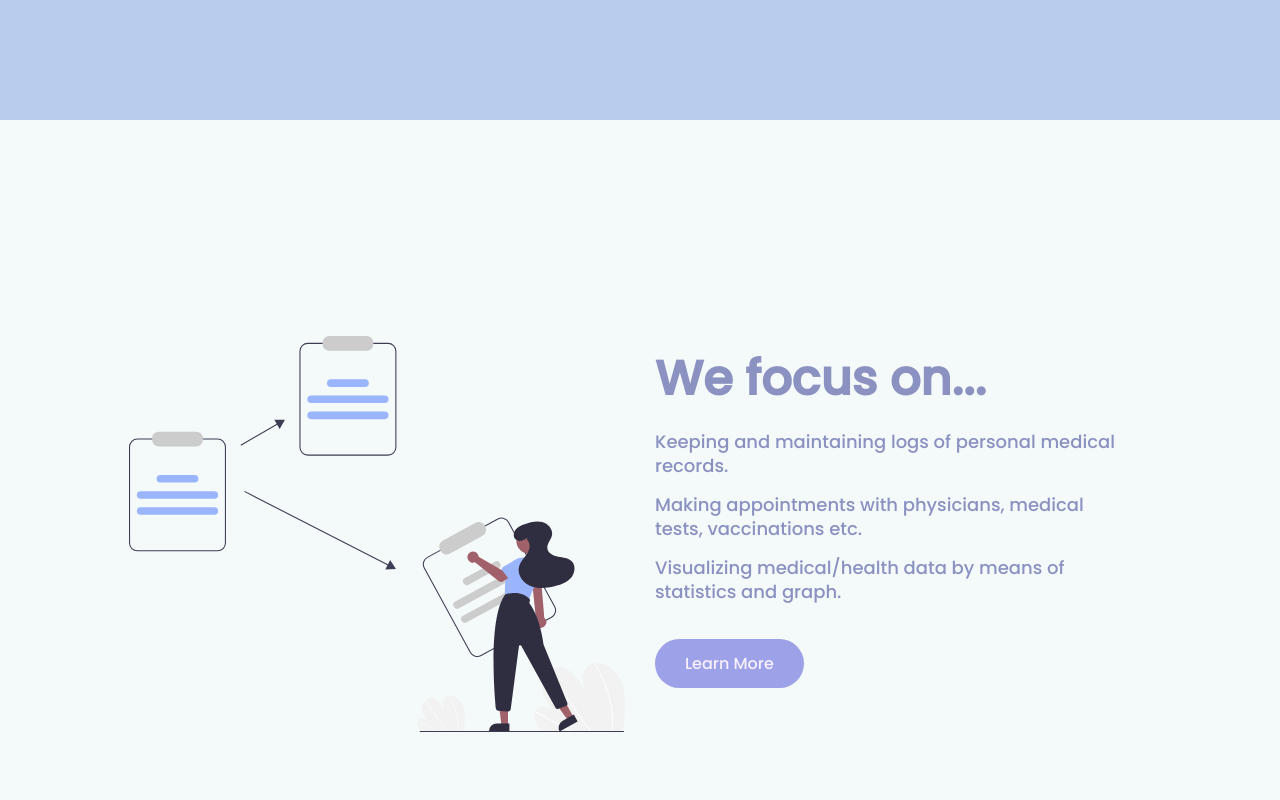
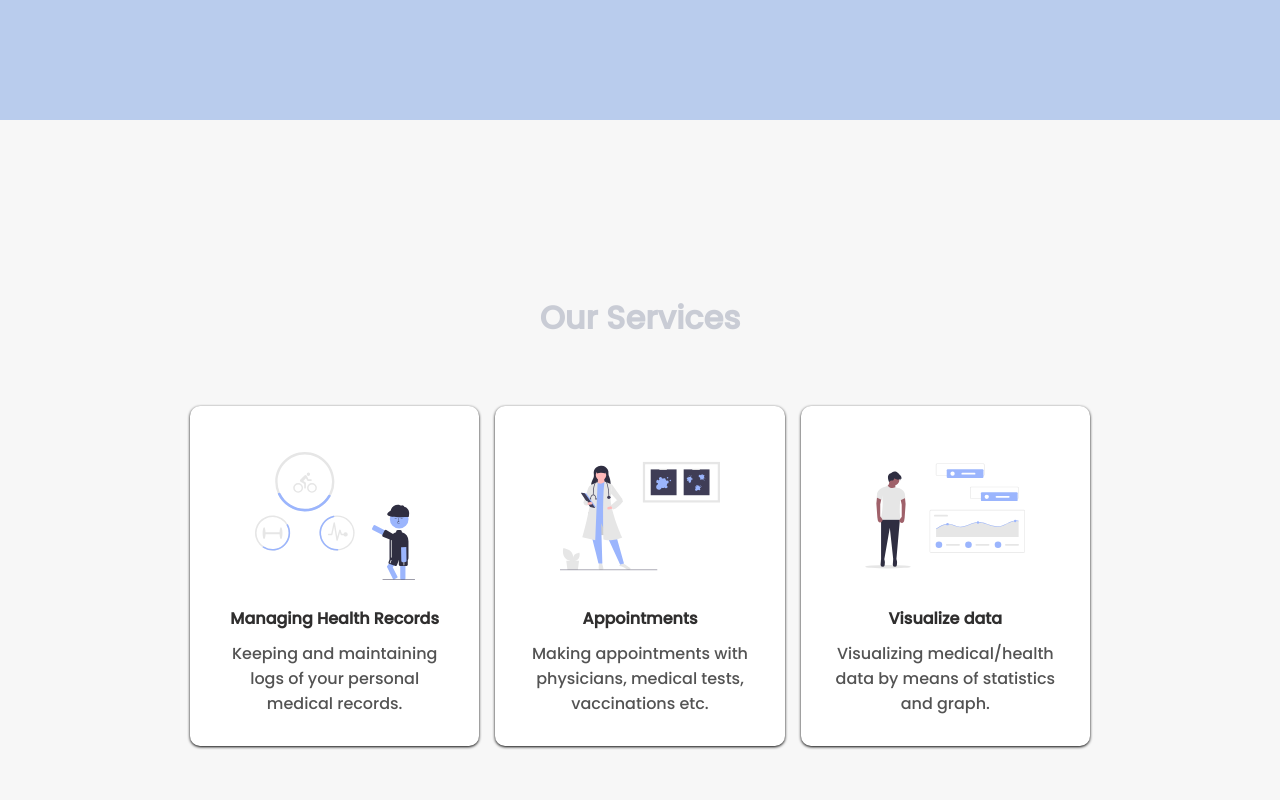
Before and after one commit to AradhanaChhabra/Medi-Care, a React (Create React App) app: page / in a window 1280 px wide. Shown: the part 1540-2340 px from the top of the page. Built offline with nearby package versions, Linux system fonts and the light colour scheme.

Commit message:
update in sections

```diff
--- a/src/Components/InfoSection/Data.js
+++ b/src/Components/InfoSection/Data.js
@@ -1,4 +1,4 @@
-export const homeObjOne = {
+export const homeObjAbout = {
     id: 'about',
     lightBg: false,
     lightText: true,
@@ -14,7 +14,7 @@ export const homeObjOne = {
     darkText:false
 }
 
-export const homeObjTwo = {
+export const homeObjGoals = {
     id: 'goals',
     lightBg: true,
     lightText: false,
@@ -35,7 +35,7 @@ export const homeObjTwo = {
     darkText:true
 }
 
-export const homeObjThree = {
+export const homeObjSpecs = {
     id: 'specifications',
     lightBg: false,
     lightText: true,
--- a/src/Components/Navbar/Navbar.js
+++ b/src/Components/Navbar/Navbar.js
@@ -15,16 +15,16 @@ export default function Navbar({toggle}) {
                     </MobileIcon>
                     <NavMenu>
                         <NavItem>
-                            <NavLinks to="About">About</NavLinks>
+                            <NavLinks to="about">About</NavLinks>
                         </NavItem>
                         <NavItem>
-                            <NavLinks to="goals">Goals</NavLinks>
+                            <NavLinks to="services">Services</NavLinks>
                         </NavItem>
                         <NavItem>
                             <NavLinks to="specifications">Specifications</NavLinks>
                         </NavItem>
                         <NavItem>
-                            <NavLinks to="signup">Sign Up</NavLinks>
+                            <NavLinks to="goals">Goals</NavLinks>
                         </NavItem>
                     </NavMenu>
                     <NavBtn>
--- /dev/null
+++ b/src/Components/Services/Services.js
@@ -0,0 +1,40 @@
+import React from 'react'
+import { ServicesCard, ServicesContainer, ServicesH1, ServicesH2, ServicesP, ServicesIcon, ServicesWrapper } from './ServicesElements'
+import Icon1 from '../../assets/svg3.svg'
+import Icon2 from '../../assets/svg2.svg'
+import Icon3 from '../../assets/svg9.svg'
+
+export const Services = () => {
+    return (
+        <ServicesContainer id="services">
+            <ServicesH1>Our Services</ServicesH1>
+            <ServicesWrapper>
+
+                <ServicesCard>
+                    <ServicesIcon src={Icon1} />
+                    <ServicesH2>Managing Health Records</ServicesH2>
+                    <ServicesP>
+                    Keeping and maintaining logs of your personal medical records.
+                    </ServicesP>
+                </ServicesCard>
+
+                <ServicesCard>
+                    <ServicesIcon src={Icon2} />
+                    <ServicesH2>Appointments</ServicesH2>
+                    <ServicesP>
+                    Making appointments with physicians, medical tests, vaccinations etc.
+                    </ServicesP>
+                </ServicesCard>
+
+                <ServicesCard>
+                    <ServicesIcon src={Icon3} />
+                    <ServicesH2>Visualize data</ServicesH2>
+                    <ServicesP>
+                    Visualizing medical/health data by means of statistics and graph.
+                    </ServicesP>
+                </ServicesCard>
+
+            </ServicesWrapper>
+        </ServicesContainer>
+    )
+}
--- /dev/null
+++ b/src/Components/Services/ServicesElements.js
@@ -0,0 +1,82 @@
+import styled from "styled-components";
+
+export const ServicesContainer = styled.div`
+height:800px;
+display: flex;
+flex-direction:column;
+justify-content: center;
+align-items: center;
+background: #F7F7F7;
+
+@media screen and (max-width:768px){
+    height:1100px;
+}
+
+@media screen and (max-width:480px){
+    height:1300px ;
+}
+`
+
+export const ServicesWrapper = styled.div`
+max-width: 1000px;
+margin:0 auto;
+display: grid;
+grid-template-columns: 1fr 1fr 1fr;
+align-items: center;
+grid-gap: 16px;
+padding:0 50px;
+
+@media screen and (max-width:1000px){
+    grid-template-columns: 1fr 1fr;
+}
+@media screen and (max-width:768px){
+    grid-template-columns: 1fr;
+    padding: 0 20px;
+}
+`
+
+export const ServicesCard = styled.div`
+    background: #fff;
+    display: flex;
+    flex-direction: column;
+    justify-content: flex-start;
+    align-items: center;
+    border-radius: 10px;
+    max-height:340px ;
+    padding: 30px;
+    box-shadow: 0 1px 3px rgba(0,0,0,2);
+    transition:all 0.2s ease-in-ease-out;
+
+    &:hover{
+        transform: scale(1.02);
+        transition: all 0.2 ease-in-out;
+        cursor: pointer;
+    }
+`
+
+export const ServicesIcon = styled.img`
+    height: 160px;
+    width:160px;
+    margin-bottom: 10px;
+`
+export const ServicesH1 = styled.h1`
+    font-size: size 2.5rem;
+    color: #C9CCD5;
+    margin-bottom: 64px;
+
+    @media screen and (max-width:480px){
+        font-size: 2rem;
+    }
+
+`
+
+export const ServicesH2 = styled.h2`
+font-size:1rem;
+color:#2f2e2e;
+margin-bottom: 10px;
+`
+export const ServicesP = styled.p`
+    font-size: 1rem;
+    text-align: center;
+    color: #535353;
+`
--- a/src/pages/First.js
+++ b/src/pages/First.js
@@ -3,10 +3,11 @@ import Sidebar from '../Components/Sidebar/Sidebar'
 import Navbar from '../Components/Navbar/Navbar'
 import { FirstPage } from '../Components/FirstLandingPage/FirstPage';
 import { InfoIndex } from '../Components/InfoSection/InfoIndex';
-import { homeObjOne, homeObjThree, homeObjTwo } from '../Components/InfoSection/Data';
+import { homeObjAbout, homeObjGoals, homeObjSpecs } from '../Components/InfoSection/Data';
 import svg1 from '../assets/svg5.svg';
 import svg2 from '../assets/svg7.svg';
 import svg3 from '../assets/svg4.svg';
+import { Services } from '../Components/Services/Services';
 
 export const First = () => {
     const [isOpen, setIsOpen] = useState(false);
@@ -18,9 +19,10 @@ export const First = () => {
             <Sidebar isOpen={isOpen} toggle={toggle}></Sidebar>
             <Navbar toggle={toggle}></Navbar>
             <FirstPage />
-            <InfoIndex {...homeObjOne} img={svg1} />
-            <InfoIndex {...homeObjTwo} img={svg2} />
-            <InfoIndex {...homeObjThree} img={svg3} />
+            <InfoIndex {...homeObjAbout} img={svg1} />
+            <Services/>
+            <InfoIndex {...homeObjSpecs} img={svg2} />
+            <InfoIndex {...homeObjGoals} img={svg3} />
         </>
     )
 }
```
Also changed, not shown: src/Components/Specifications/Specifications.js (deleted, +0 -9 lines), src/Components/Specifications/SpecELements.js (deleted).
